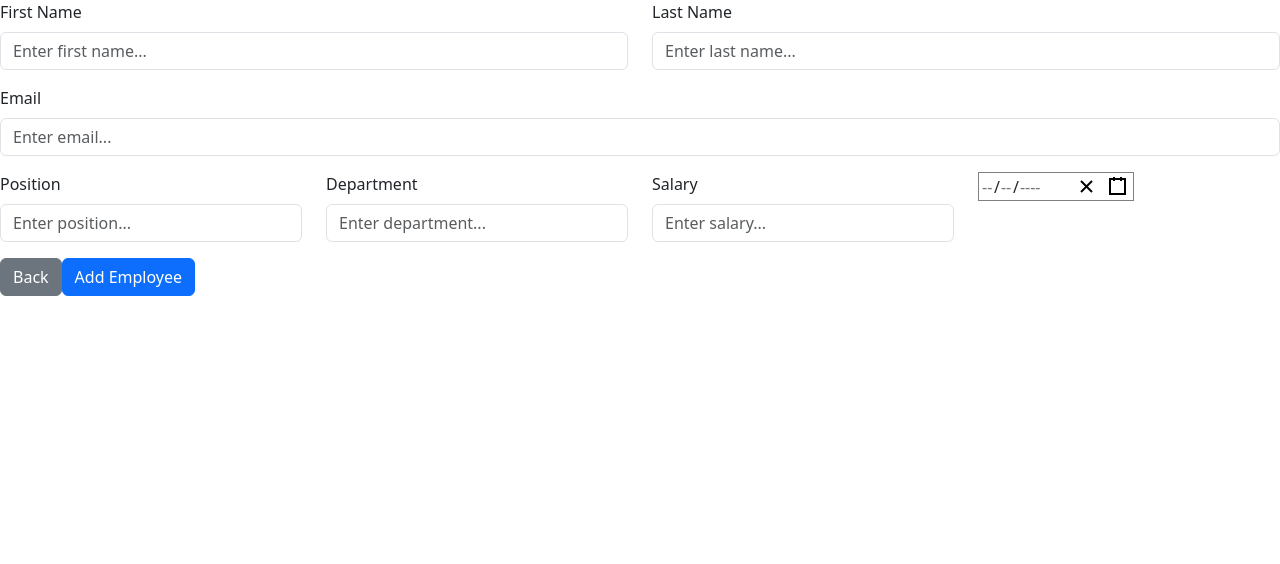
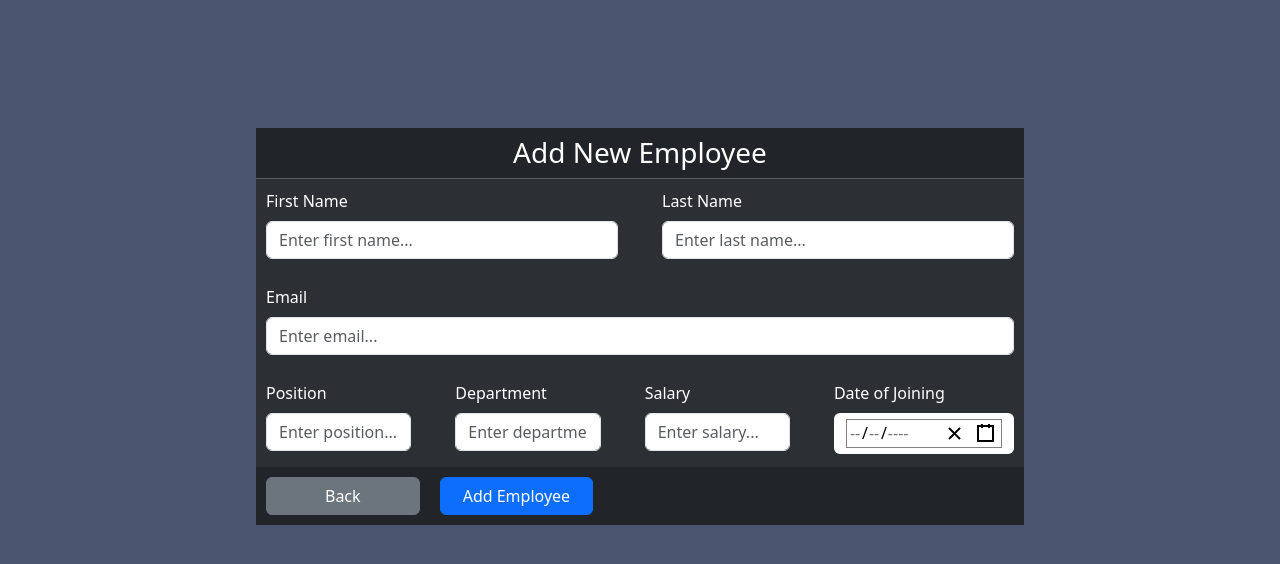
Before and after one commit to TheGeneralJay/101443253_comp3123_assignment2_reactjs, a React (Create React App) app: page /employees/add in a window 1280 px wide. Shown: the top 564 px of the page. Built offline with nearby package versions, Linux system fonts and the light colour scheme.

Commit message:
styled employee pages

```diff
--- a/src/App.css
+++ b/src/App.css
@@ -1,38 +1,82 @@
-.App {
+html, body {
+  background-color: #4c5570 !important;
+}
+
+.emp-list-hdr {
+  text-align: center;
+  font-size: 30px;
+}
+
+.emp-list {
+  margin: 10% auto;
+  width: 60% !important;
+}
+
+.emp-list>thead>tr>th {
   text-align: center;
 }
 
-.App-logo {
-  height: 40vmin;
-  pointer-events: none;
+.emp-list>tbody>tr>.emp-info {
+  align-content: center;
 }
 
-@media (prefers-reduced-motion: no-preference) {
-  .App-logo {
-    animation: App-logo-spin infinite 20s linear;
-  }
+.admin-btn {
+  width: 90%;
+  margin: 5px;
 }
 
-.App-header {
-  background-color: #282c34;
-  min-height: 100vh;
-  display: flex;
-  flex-direction: column;
-  align-items: center;
-  justify-content: center;
-  font-size: calc(10px + 2vmin);
-  color: white;
+.admin-panel {
+  text-align: center;
 }
 
-.App-link {
-  color: #61dafb;
+.table-footer {
+  text-align: left;
 }
 
-@keyframes App-logo-spin {
-  from {
-    transform: rotate(0deg);
-  }
-  to {
-    transform: rotate(360deg);
-  }
+.footer-btn {
+  margin: 10px;
+  width: 20%;
 }
+
+Form {
+  background-color: #2c3034;
+  color: white;
+  margin: 10% auto;
+  width: 60%;
+}
+
+.text-input {
+  margin: 10px;
+}
+
+.form-hdr {
+  background-color: #212529;
+  color: white;
+  text-align: center;
+}
+
+.form-hdr>h3 {
+  padding: 8px;
+  margin: auto;
+}
+
+div>hr {
+  margin: 0px 0px;
+}
+/* 6 12 */
+.date-pkr-col {
+  align-content: center;
+  margin: 10px;
+}
+
+.date-pkr {
+  padding: 6px 12px;
+  color: black;
+  background-color: white;
+  border-radius: 0.375rem;
+}
+
+.form-ftr {
+  background-color: #212529;
+  height: 30%;
+}
--- a/src/App.js
+++ b/src/App.js
@@ -8,6 +8,7 @@ import DeleteEmployee from "./components/employees/DeleteEmployee";
 import AddEmployee from "./components/employees/AddEmployee";
 import ViewEmployee from "./components/employees/ViewEmployee";
 import UpdateEmployee from "./components/employees/UpdateEmployee";
+import "./App.css";
 import "bootstrap/dist/css/bootstrap.min.css";
 
 const App = () => {
--- a/src/components/employees/AddEmployee.jsx
+++ b/src/components/employees/AddEmployee.jsx
@@ -45,9 +45,13 @@ const AddEmployee = () => {
 
     return (
         <Form onSubmit={handleAddSubmit}>
+            <div className="form-hdr">
+                <h3>Add New Employee</h3>
+                <hr />
+            </div>
             <Row>
                 <Col>
-                    <Form.Group className="mb-3">
+                    <Form.Group className="mb-3 text-input">
                         <Form.Label>First Name</Form.Label>
                         <Form.Control
                         type="text"
@@ -58,7 +62,7 @@ const AddEmployee = () => {
                     </Form.Group>
                 </Col>
                 <Col>
-                    <Form.Group className="mb-3">
+                    <Form.Group className="mb-3 text-input">
                         <Form.Label>Last Name</Form.Label>
                         <Form.Control
                         type="text"
@@ -71,7 +75,7 @@ const AddEmployee = () => {
             </Row>
             <Row>
                 <Col>
-                    <Form.Group className="mb-3">
+                    <Form.Group className="mb-3 text-input">
                         <Form.Label>Email</Form.Label>
                         <Form.Control
                         type="text"
@@ -84,7 +88,7 @@ const AddEmployee = () => {
             </Row>
             <Row>
                 <Col>
-                    <Form.Group className="mb-3">
+                    <Form.Group className="mb-3 text-input">
                         <Form.Label>Position</Form.Label>
                         <Form.Control
                         type="text"
@@ -95,7 +99,7 @@ const AddEmployee = () => {
                     </Form.Group>
                 </Col>
                 <Col>
-                    <Form.Group className="mb-3">
+                    <Form.Group className="mb-3 text-input">
                         <Form.Label>Department</Form.Label>
                         <Form.Control
                         type="text"
@@ -106,7 +110,7 @@ const AddEmployee = () => {
                     </Form.Group>
                 </Col>
                 <Col>
-                    <Form.Group className="mb-3">
+                    <Form.Group className="mb-3 text-input">
                         <Form.Label>Salary</Form.Label>
                         <Form.Control
                         type="text"
@@ -117,14 +121,20 @@ const AddEmployee = () => {
                     </Form.Group>
                 </Col>
                 <Col>
-                    <DatePicker
-                    value={dateOfJoining}
-                    onChange={item => {setDateOfJoining(new Date(item))}}
-                    />
+                    <Form.Group className="date-pkr-col">
+                        <Form.Label>Date of Joining</Form.Label>
+                        <DatePicker
+                        className="date-pkr"
+                        value={dateOfJoining}
+                        onChange={item => {setDateOfJoining(new Date(item))}}
+                        />
+                    </Form.Group>
                 </Col>
             </Row>
-            <Button onClick={handleBack} variant="secondary">Back</Button>
-            <Button type="submit">Add Employee</Button>
+            <div className="form-ftr">
+                <Button onClick={handleBack} className="footer-btn" variant="secondary">Back</Button>
+                <Button type="submit" className="footer-btn">Add Employee</Button>
+            </div>
         </Form>
     );
 }
--- a/src/components/employees/UpdateEmployee.jsx
+++ b/src/components/employees/UpdateEmployee.jsx
@@ -48,9 +48,13 @@ const UpdateEmployee = () => {
 
     return (
         <Form onSubmit={handleUpdateSubmit}>
+            <div className="form-hdr">
+                <h3>Update Employee Details</h3>
+                <hr />
+            </div>
             <Row>
                 <Col>
-                    <Form.Group className="mb-3">
+                    <Form.Group className="mb-3 text-input">
                         <Form.Label>First Name</Form.Label>
                         <Form.Control
                         type="text"
@@ -60,7 +64,7 @@ const UpdateEmployee = () => {
                     </Form.Group>
                 </Col>
                 <Col>
-                    <Form.Group className="mb-3">
+                    <Form.Group className="mb-3 text-input">
                         <Form.Label>Last Name</Form.Label>
                         <Form.Control
                         type="text"
@@ -72,7 +76,7 @@ const UpdateEmployee = () => {
             </Row>
             <Row>
                 <Col>
-                    <Form.Group className="mb-3">
+                    <Form.Group className="mb-3 text-input">
                         <Form.Label>Email</Form.Label>
                         <Form.Control
                         type="text"
@@ -85,7 +89,7 @@ const UpdateEmployee = () => {
             </Row>
             <Row>
                 <Col>
-                    <Form.Group className="mb-3">
+                    <Form.Group className="mb-3 text-input">
                         <Form.Label>Position</Form.Label>
                         <Form.Control
                         type="text"
@@ -96,7 +100,7 @@ const UpdateEmployee = () => {
                     </Form.Group>
                 </Col>
                 <Col>
-                    <Form.Group className="mb-3">
+                    <Form.Group className="mb-3 text-input">
                         <Form.Label>Department</Form.Label>
                         <Form.Control
                         type="text"
@@ -107,7 +111,7 @@ const UpdateEmployee = () => {
                     </Form.Group>
                 </Col>
                 <Col>
-                    <Form.Group className="mb-3">
+                    <Form.Group className="mb-3 text-input">
                         <Form.Label>Salary</Form.Label>
                         <Form.Control
                         type="text"
@@ -118,14 +122,21 @@ const UpdateEmployee = () => {
                     </Form.Group>
                 </Col>
                 <Col>
-                    <DatePicker
-                    value={dateOfJoining}
-                    onChange={item => {setDateOfJoining(new Date(item))}}
-                    />
+                    <Form.Group className="date-pkr-col">
+                        <Form.Label>Date of Joining</Form.Label>
+                        <DatePicker
+                        className="date-pkr"
+                        value={dateOfJoining}
+                        onChange={item => {setDateOfJoining(new Date(item))}}
+                        />
+                    </Form.Group>
                 </Col>
             </Row>
-            <Button onClick={handleBack} variant="secondary">Back</Button>
-            <Button type="submit">Update Employee</Button>
+            <div className="form-ftr">
+                <hr />
+                <Button onClick={handleBack} className="footer-btn" variant="secondary">Back</Button>
+                <Button type="submit" className="footer-btn">Update Employee</Button>
+            </div>
         </Form>
     );
 }
--- a/src/components/employees/ViewEmployee.jsx
+++ b/src/components/employees/ViewEmployee.jsx
@@ -14,8 +14,11 @@ const ViewEmployee = () => {
     }
 
     return (
-        <Table striped bordered hover variant="dark" >
+        <Table striped bordered hover variant="dark" className="emp-list">
             <thead>
+                <tr className="emp-list-hdr">
+                    <th colSpan={7}>Employee Details</th>
+                </tr>
                 <tr>
                     <th>ID</th>
                     <th>Full Name</th>
@@ -28,17 +31,17 @@ const ViewEmployee = () => {
             </thead>
             <tbody>
                 <tr>
-                    <td>{emp._id}</td>
-                    <td>{emp.first_name} {emp.last_name}</td>
-                    <td>{emp.email}</td>
-                    <td>{emp.position}</td>
-                    <td>{emp.salary}</td>
-                    <td>{new Date(emp.date_of_joining).toLocaleDateString("en-US")}</td>
-                    <td>{emp.department}</td>
+                    <td className="emp-info">{emp._id}</td>
+                    <td className="emp-info">{emp.first_name} {emp.last_name}</td>
+                    <td className="emp-info">{emp.email}</td>
+                    <td className="emp-info">{emp.position}</td>
+                    <td className="emp-info">{emp.salary}</td>
+                    <td className="emp-info">{new Date(emp.date_of_joining).toLocaleDateString("en-US")}</td>
+                    <td className="emp-info">{emp.department}</td>
                 </tr>
-                <tr>
+                <tr className="table-footer">
                     <td colSpan={7}>
-                        <Button variant="secondary" onClick={handleBack}>Back</Button>
+                        <Button className="footer-btn" variant="info" onClick={handleBack}>Back</Button>
                     </td>
                 </tr>
             </tbody>
```
Also changed, not shown: src/components/employees/DeleteEmployee.jsx (+14 -14 lines), src/components/employees/EmployeeManagement.jsx (+14 -12 lines).
